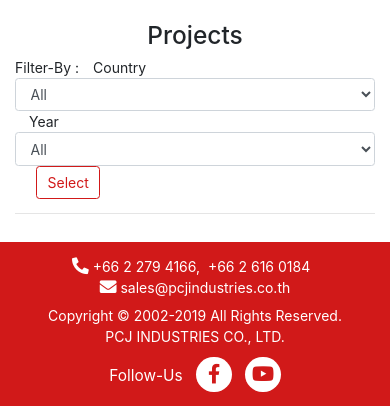
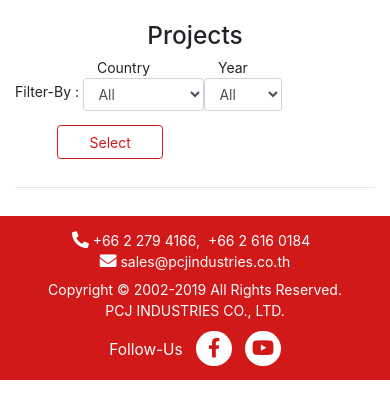
Before and after one commit to ekasit-ja/pcj-django, a Django app: template project/templates/project/project_list.html in a window 390 px wide. Shown: the part 61-481 px from the top of the page. Run offline with Django 3.2, Linux system fonts and the light colour scheme; the template is opened without the code that fills it: values that come from a table or form of the project are taken from there, others are empty; data comes from the database, SQL or seed files in the repository; style sheets or scripts are compiled from the project's sources; some libraries are stand-ins or nearby versions; some web fonts are replaced.

Commit message:
adjust project list template a little bit for small screen

```diff
--- a/project/templates/project/project_list.html
+++ b/project/templates/project/project_list.html
@@ -8,10 +8,17 @@
         <h3 class="text-center text-capitalize">{% trans 'projects' %}</h3>
 
         <form action="{% url 'project:project-list' %}" method="GET" class="form-inline filter-form text-capitalize">
-            {% trans 'filter-by' %} :
-            <span>{% trans 'country' %}</span>{{ form.country|add_class:'form-control text-capitalize' }}
-            <span>{% trans 'year' %}</span>{{ form.year|add_class:'form-control text-capitalize' }}
-            <input type="submit" value="{% trans 'select' %}" class="btn btn-outline-primary text-capitalize">
+            {% trans 'filter-by' %} :&nbsp;
+            <div class="form-group">
+                <span>{% trans 'country' %}</span>{{ form.country|add_class:'form-control text-capitalize' }}
+            </div>
+            <div class="form-group">
+                <span>{% trans 'year' %}</span>{{ form.year|add_class:'form-control text-capitalize' }}
+            </div>
+            <div class="form-group">
+                <span></span>
+                <input type="submit" value="{% trans 'select' %}" class="btn btn-outline-primary text-capitalize form-control">
+            </div>
         </form>
         <hr>
 
```
